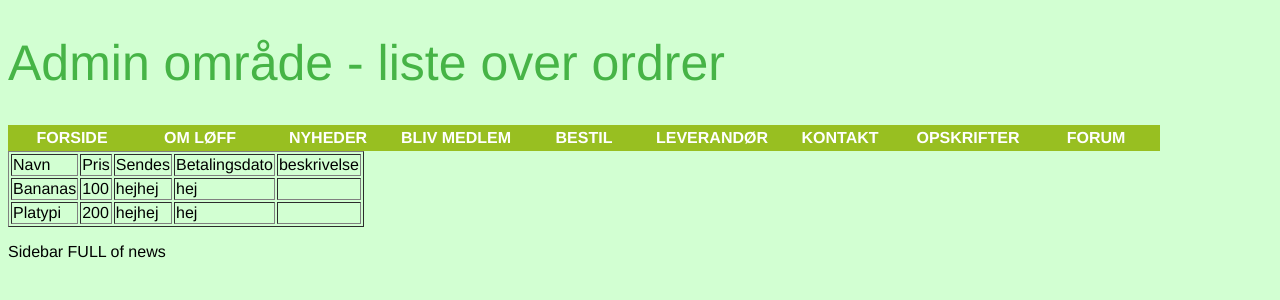
After one commit to NicolaiNebel/LOEFF-Varesystem, a PHP site: page /adminlist.php in a window 1280 px wide. The commit adds this page. Shown: the top 300 px of the page. Run offline with PHP 8.4, Linux system fonts and the light colour scheme; data comes from the database, SQL or seed files in the repository.

Commit message:
added stylesheet, adminlist (still working ob that), added stylesheet to the head-function and fixed visual code in index and init.

```diff
--- /dev/null
+++ b/adminlist.php
@@ -0,0 +1,40 @@
+<?php
+require_once('util.php');
+require_once('connect.php');
+require_once('initStore.php');
+head();
+?>
+<h1>Admin område - liste over ordrer</h1>
+<ul>
+	<li><a href="main.html">Forside</a></li>
+	<li><a href="#about">Om LØFF</a></li>
+	<li><a href="#news">Nyheder</a></li>
+	<li><a href="#member">Bliv Medlem</a></li>
+	<li><a href="orders.html">Bestil</a></li>
+	<li><a href="#distributors">Leverandør</a></li>
+	<li><a href="contact.html">Kontakt</a></li>
+	<li><a href="#recipes">Opskrifter</a></li>
+	<li><a href="#forum">Forum</a></li>
+</ul>
+<table border="1">
+	<tr>
+		<td>Navn</td>
+		<td>Pris</td>
+		<td>Sendes</td>
+		<td>Betalingsdato</td>
+		<td>beskrivelse</td>
+	</tr>
+		<?php
+			foreach ($_SESSION['catalogue'] as $p) {
+				$td = '</td> <td>';
+				$str = '<tr><td>' . $p->name . $td . $p->price . $td . /*$p->delivDate*/'hejhej' . $td . /*$p->payDate*/'hej' . $td . $p->description . '</td></tr>';
+				//$str = '<tr><td>' . $p->name . $td . $p->price . $td . $p->delivDate . $td . $p->payDate . $td . $p->description . '</td></tr>';
+				//echo htmlspecialchars($str);
+				echo $str;
+
+			}
+		?>
+</table>
+<p>Sidebar FULL of news</p>
+</body>
+</html>
--- a/index.php
+++ b/index.php
@@ -2,7 +2,6 @@
 
 require_once('util.php');
 require_once('connect.php');
-
 require_once('initStore.php');
 
 #require_once('admin.php');
@@ -29,7 +28,8 @@ if (isset($_SESSION['user'])) {
         print "<td>".$item->price/100.0 . " kr</td></tr>";
     }
 	?>
-	</table>
+    </table>
+    <p> End of table</p>
 	<?php
 
     //echo "does this work.\n";
--- a/initStore.php
+++ b/initStore.php
@@ -13,7 +13,7 @@ if ($stat and $stat->execute()) {
     foreach($test as $row) {
         $_SESSION['catalogue'][] =
             new Product($row['pid'], $row['name'], $row['price'],
-            $row['sellDate'], $row['payDate']);
+            $row['delivDate'], $row['payDate']);
     }
 } else {
     die ('Error: failed to initialise store.');
--- /dev/null
+++ b/stylesheet.css
@@ -0,0 +1,46 @@
+body {
+	font-family: "HelveticaNeue-Light", "Helvetica Neue Light", "Helvetica Neue", Helvetica, Arial, "Lucida Grande", sans-serif;
+	font-weight: 300;
+
+	background-color: rgb(210, 255, 210);
+
+}
+
+p {
+	font-family: "HelveticaNeue-Light", "Helvetica Neue Light", "Helvetica Neue", Helvetica, Arial, "Lucida Grande", sans-serif;
+	font-weight: 300;
+}
+
+h1 {
+	font-family: "HelveticaNeue-Light", "Helvetica Neue Light", "Helvetica Neue", Helvetica, Arial, "Lucida Grande", sans-serif;
+	font-weight: 300;
+	font-size: 50px;
+	color: rgb(70, 180, 70);
+	<!-- border: 3px solid rgb(70, 180, 70);
+
+
+}
+
+ul {
+	list-style-type:none;
+	margin:0;
+	padding:0;
+	overflow:hidden;
+}
+li {
+	float:left;
+}
+a:link,a:visited {
+	display:block;
+	width:120px;
+	font-weight:bold;
+	color:#FFFFFF;
+	background-color:#98bf21;
+	text-align:center;
+	padding:4px;
+	text-decoration:none;
+	text-transform:uppercase;
+}
+a:hover,a:active {
+	background-color:#7A991A;
+}
--- a/util.php
+++ b/util.php
@@ -12,6 +12,7 @@
     <html xmlns="http://www.w3.org/1999/xhtml">
     <head>
         <meta http-equiv="Content-Type" content="text/html;charset=UTF-8" />
+		<link rel="stylesheet" type="text/css" href="stylesheet.css" />
         <title><?php echo $title ?></title>
     </head>
     <body>
```
